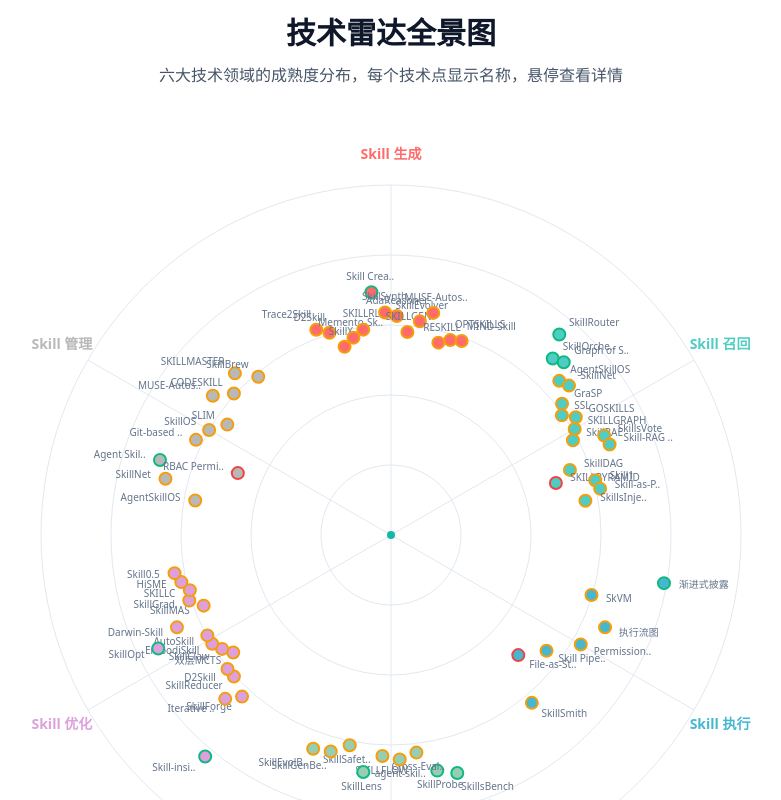
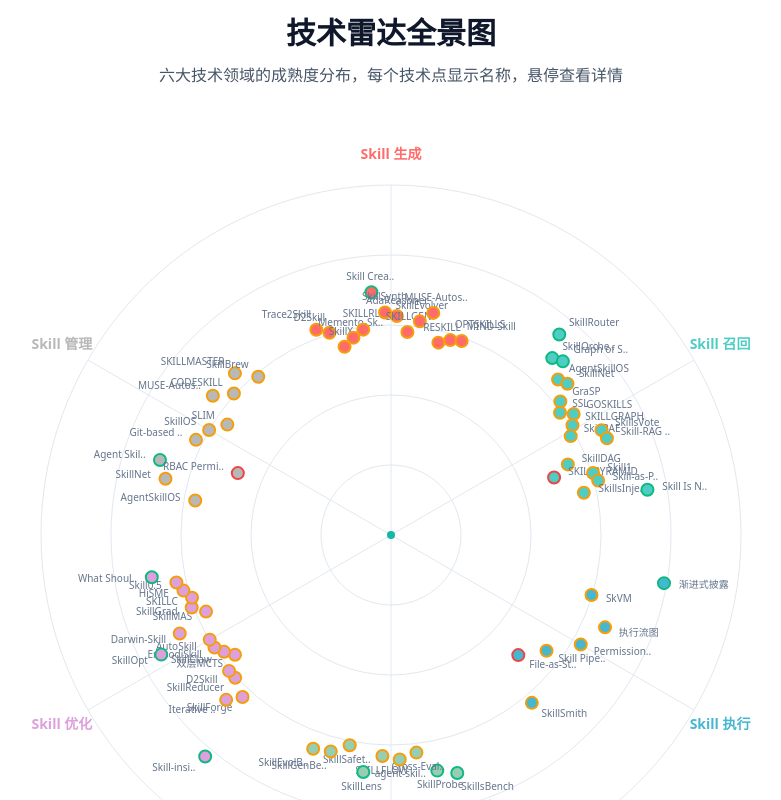
Before and after one commit to MangooAI/skills-radar, a Vue app: page / in a window 1280 px wide. Shown: the part 600-1400 px from the top of the page, without its empty margins (249-1030 px from the left). Built offline with nearby package versions, Linux system fonts and the light colour scheme.

Commit message:
feat: add Skill Is Not Document (R3) + What Should a Skill Remember? (2026-06-09)

```diff
--- a/public/data/radar-data.json
+++ b/public/data/radar-data.json
@@ -416,6 +416,18 @@
             0.35
           ],
           "status": "research"
+        },
+        {
+          "id": "skill-not-doc",
+          "name": "Skill Is Not Document (R3)",
+          "description": "Skill检索≠文档检索，R3-Skill双语基准+两阶段检索器，拒绝信号变兼容性训练资源",
+          "scores": [
+            0.7,
+            0.75,
+            0.65,
+            0.6
+          ],
+          "status": "academic"
         }
       ]
     },
@@ -836,6 +848,18 @@
             0.35
           ],
           "status": "research"
+        },
+        {
+          "id": "skill-remember",
+          "name": "What Should a Skill Remember?",
+          "description": "Skill重写反直觉发现：短Skill更贵，成本感知重写框架，质量-成本Pareto最优",
+          "scores": [
+            0.65,
+            0.7,
+            0.55,
+            0.55
+          ],
+          "status": "academic"
         }
       ]
     },
@@ -985,14 +1009,14 @@
       "id": "generation",
       "label": "Skill 生成",
       "maturityLevel": "growing",
-      "overallScore": 0.52,
+      "overallScore": 0.51,
       "status": "🟡 成长期"
     },
     {
       "id": "recall",
       "label": "Skill 召回",
       "maturityLevel": "growing",
-      "overallScore": 0.57,
+      "overallScore": 0.54,
       "status": "🟡 成长期"
     },
     {
@@ -1005,9 +1029,9 @@
     {
       "id": "evaluation",
       "label": "Skill 评测",
-      "maturityLevel": "mature",
-      "overallScore": 0.61,
-      "status": "🟢 成熟期"
+      "maturityLevel": "growing",
+      "overallScore": 0.59,
+      "status": "🟡 成长期"
     },
     {
       "id": "optimization",
@@ -1020,7 +1044,7 @@
       "id": "management",
       "label": "Skill 管理",
       "maturityLevel": "growing",
-      "overallScore": 0.5,
+      "overallScore": 0.51,
       "status": "🟡 成长期"
     }
   ]
--- a/src/views/TechDetail.vue
+++ b/src/views/TechDetail.vue
@@ -507,7 +507,9 @@ const techDocMapping = {
   'skillsmith': 'tech-skillsmith',
   'skillsafetybench': 'tech-skillsafetybench',
   'skillgenbench': 'tech-skillgenbench',
-  'skillevolbench': 'tech-skillevolbench'
+  'skillevolbench': 'tech-skillevolbench',
+  'skill-not-doc': 'tech-skill-not-doc',
+  'skill-remember': 'tech-skill-remember'
 }
 
 const overallScore = computed(() => store.getOverallScore(tech.value || {}))
```
Also changed, not shown: public/docs/radar/tech-skill-not-doc.md (added, +23 -0 lines), public/docs/radar/tech-skill-remember.md (added, +23 -0 lines).
